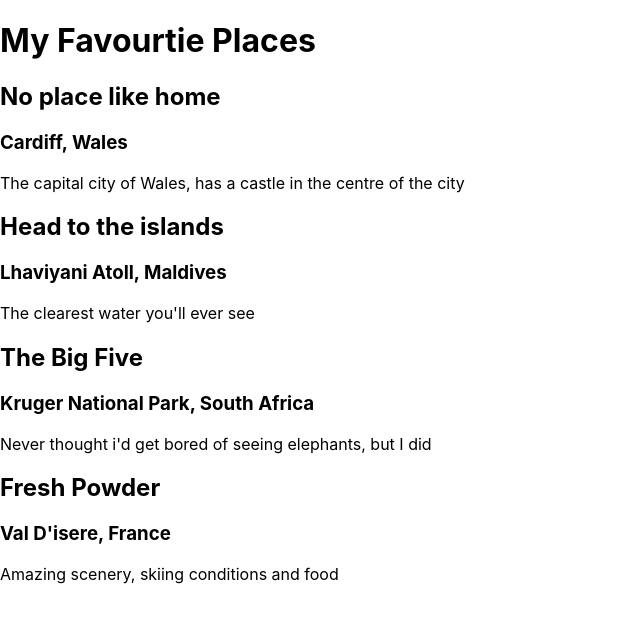
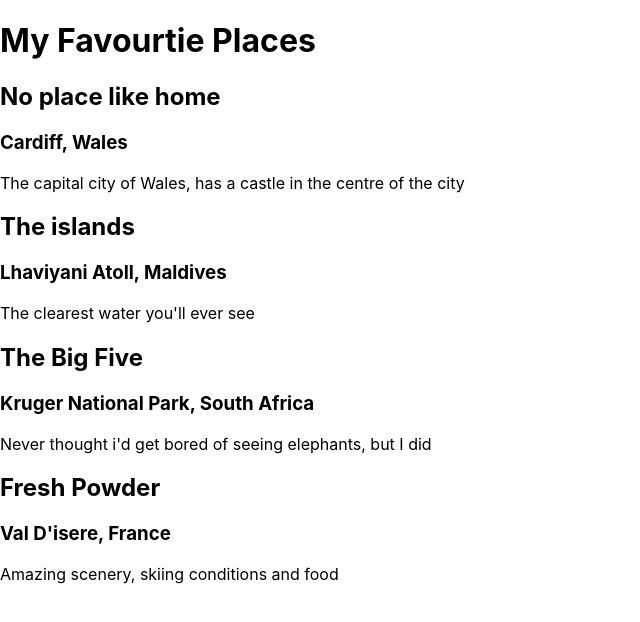
Before and after one commit to sebwiggins/my-app, a React (Create React App) app: page / in a window 1280 px wide. Shown: the top 622 px of the page, without its empty margins (0-640 px from the left). Built offline with nearby package versions, Linux system fonts and the light colour scheme.

Commit message:
Main Content title adjustment

```diff
--- a/src/components/MainContent.tsx
+++ b/src/components/MainContent.tsx
@@ -10,7 +10,7 @@ function MainContent(): JSX.Element {
             text={"The capital city of Wales, has a castle in the centre of the city"}
             />
             <Place
-            title={"Head to the islands"}
+            title={"The islands"}
             placeName={"Lhaviyani Atoll"}
             country={"Maldives"}
             text={"The clearest water you'll ever see"}
```
